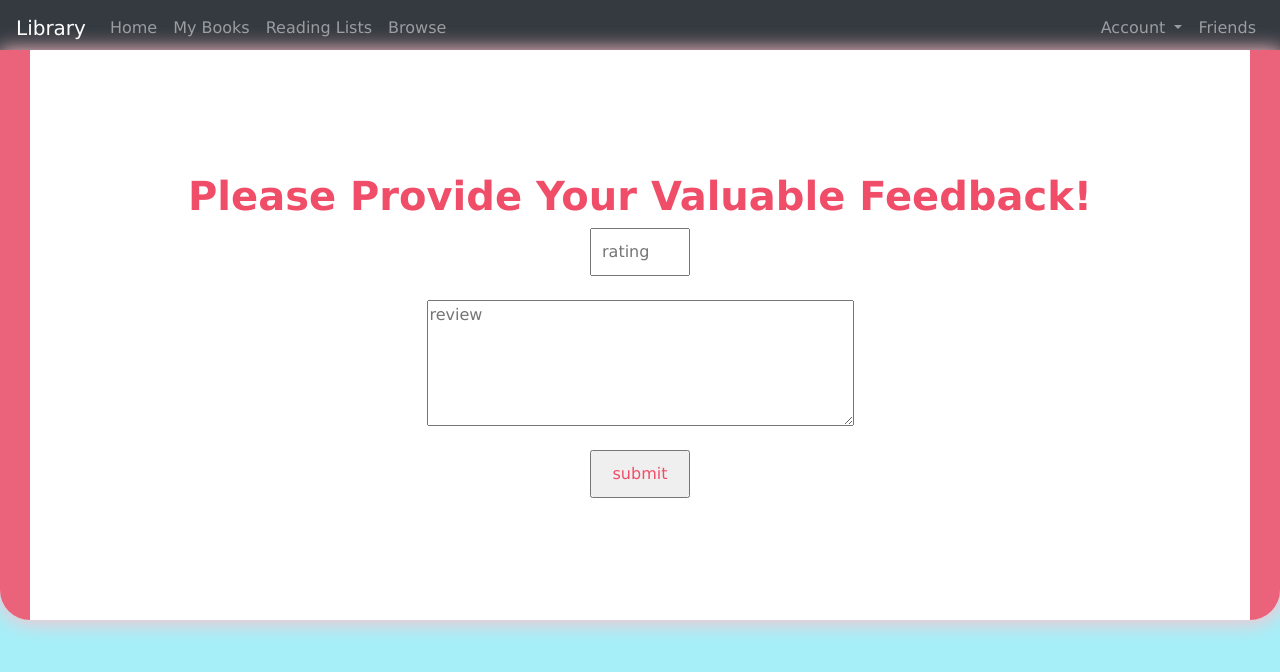
After one commit to krishanu-2001/Library-management-system, a Python web app: template templates/books/book_rating.html in a window 1280 px wide. The commit adds this page. Shown: the top 672 px of the page. Run offline with Jinja, Linux system fonts and the light colour scheme; the template is opened without the code that fills it, so the values that code supplies are empty; some libraries are stand-ins or nearby versions.

Commit message:
Add rating feature

```diff
--- a/app.py
+++ b/app.py
@@ -59,6 +59,7 @@ app.add_url_rule('/books/move/<shelf_id>/<title>', view_func=book_section.books_
 app.add_url_rule('/books/books_list_title/<title>', view_func=book_section.books_list_title, methods=['GET','POST'])
 app.add_url_rule('/books/delete/<title>/<isbn>', view_func=book_section.books_delete, methods=['GET','POST'])
 app.add_url_rule('/books/modify/<isbn>', view_func=book_section.books_modify, methods=['GET','POST'])
+app.add_url_rule('/books/book_rating/<title>/<isbn>', view_func=book_section.books_rate, methods=['GET','POST'])
 
 # user
 app.add_url_rule('/user/login', view_func=user_section.user_login, methods=['GET','POST'])
--- a/models/librarian_section.py
+++ b/models/librarian_section.py
@@ -68,6 +68,8 @@ def librarian_login():
     cur.close()
     # access logic
     if (flag >= 1 and password == curpassword):
+      if 'uid' in session:
+        session.pop('uid')
       session['lid'] = l_id
       session['name'] = name
       session['role'] = 'librarian'
--- a/models/user_section.py
+++ b/models/user_section.py
@@ -51,6 +51,8 @@ def user_login():
     cur.close()
     # access logic
     if (flag >= 1 and password == curpassword):
+      if 'lid' in session:
+        session.pop('lid')
       session['uid'] = u_id
       session['name'] = name
       session['role'] = role
--- /dev/null
+++ b/templates/books/book_rating.html
@@ -0,0 +1,52 @@
+<head>
+  <style>
+    .fillForm{
+      z-index: 999;
+      display: flex;
+      justify-content: center;
+      align-items: center;
+      flex-direction: column;
+      position: absolute;
+      width: 100%;
+      top: 50px;
+      height: 570px;
+      background-color: white;
+      border-right: 30px rgb(235, 99, 122) solid;
+      border-left: 30px rgb(235, 99, 122) solid;
+      border-bottom-left-radius: 30px;
+      border-bottom-right-radius: 30px;
+      box-shadow: pink 1px 1px 20px 2px ;
+      color:  rgb(235, 99, 122);
+    }
+    .heading1{
+      color: rgb(240, 77, 104);
+      font-size: 40px;
+      font-weight: bold;
+    }
+    input{
+      width: 100px;
+      color: rgb(240, 77, 104);
+      padding: 10px;
+    }
+    input:hover{
+      outline: none;
+    }
+    textarea{
+      color: rgb(240, 77, 104);
+    }
+  </style>
+</head>
+{% extends 'books/books_list_title.html' %}
+
+{% block modal %}
+<!-- ## {isbn 0, author 1, title 2, rating 3, -->
+  <!-- ##  current_status 4, copy 5, year_ 6} -->
+<form method="POST" class="fillForm">
+  <h2 class="heading1">Please Provide Your Valuable Feedback!</h2>
+  <input type="number" name="rating" placeholder="rating" max="10" min="0" step="0.5"/><br />
+<textarea  rows="5" cols="50" name="review" placeholder="review" ></textarea>
+  <br/>
+  <input type="submit" value="submit"/>
+</form>
+
+{% endblock %}
--- a/templates/books/books_list_title.html
+++ b/templates/books/books_list_title.html
@@ -23,6 +23,7 @@
     div.desc {
       padding: 15px;
       text-align: left;
+      height: 200px;
     }
   </style>
 </head>
@@ -30,6 +31,13 @@
 {% extends 'books/home.html' %}
 
 {% block section %}
+
+
+{% block modal %}
+<!-- for rating -->
+{% endblock %}
+
+
 
 <a id="newStart"></a>
 
@@ -48,9 +56,9 @@
         />
       </a>
       <div class="desc">
-        {% if item[4][0] == 'A' %}
+        {% if item[4][3] == 's' %}
         <div class="error_green">{{item[4]}}</div>
-        {% elif item[4][0] == 'U' %}
+        {% elif item[4][3] == 'h' %}
         <div class="error_yellow">{{item[4]}}</div>
         {% else %}
         <div class="error_red">{{item[4]}}</div>
@@ -69,7 +77,7 @@
         {% else %}
         <i class="fa fa-star-o" aria-hidden="true"></i>
         {% endif %}
-        <a href="#">rate?</a>
+        <a href="/books/book_rating/{{title~'/'~item[0]}}">rate?</a>
         <br />
 
         <h6>EDITION: {{item[6]}}</h6>
@@ -82,17 +90,15 @@
         <div id="slide">
             <div><h4 class="optionsMenu2">Menu</h4></div>
             <!-- role based -->
-            {% if role[0] == 'u' %}
+            {% if role[0] == 'l' %}
+            <a class="linkHome" href="/books/delete/{{title~'/'~item[0]}}"><div class="optionsMenu">Remove</div></a>
+            <a class="linkHome" href="#"><div class="optionsMenu">See Requests</div></a>
+            <a class="linkHome" href="/books/modify/{{item[0]}}"><div class="optionsMenu">Modify</div></a>
+            {% else %}
               <div class="optionsMenu">Issue</div>
               <div class="optionsMenu">Hold</div>
               <div class="optionsMenu">Add To Reading List</div>
-
-            {% else %}
-              <a class="linkHome" href="/books/delete/{{title~'/'~item[0]}}"><div class="optionsMenu">Remove</div></a>
-              <a class="linkHome" href="#"><div class="optionsMenu">See Requests</div></a>
-              <a class="linkHome" href="/books/modify/{{item[0]}}"><div class="optionsMenu">Modify</div></a>
             {% endif %}
-
         </div>
       </div>
     </div>
--- a/templates/books/home.html
+++ b/templates/books/home.html
@@ -67,7 +67,7 @@
 <!-- search logic here -->
 <a id="newSearch"></a>
 <div class="row searchBox">
-    <input type="text" name="search" value="{{search}}" id="searchText" class="fullBox"/>
+    <input type="text" placeholder="Search Your Favourite Book" name="search" value="{{search}}" id="searchText" class="fullBox"/>
     <i class="fa fa-search searchIcon fa-2x" onclick=searchFunc()></i>
 </div>
 
--- a/templates/books/search.html
+++ b/templates/books/search.html
@@ -19,6 +19,7 @@
     div.desc {
       padding: 15px;
       text-align: center;
+      height: 200px;
     }
   </style>
 </head>
@@ -49,9 +50,9 @@
       </a>
       <a href="/books/view-side-search/{{ search~'/'~title~'#newStart' }}" class="linkHome">
       <div class="desc">
-        {% if files[title][0][4][0] == 'A' %}
+        {% if files[title][0][4][3] == 's' %}
         <div class="error_green">{{files[title][0][4]}}</div>
-        {% elif files[title][0][4][0] == 'U' %}
+        {% elif files[title][0][4][3] == 'h' %}
         <div class="error_yellow">{{files[title][0][4]}}</div>
         {% else %}
         <div class="error_red">{{files[title][0][4]}}</div>
```
Also changed, not shown: models/book_section.py (+53 -1 lines), sql/populate.sql (+19 -19 lines), templates/books/shelf.html (+4 -3 lines), templates/books/view-single-search.html (+10 -9 lines), templates/books/view-single.html (+10 -9 lines), 1 other file.
